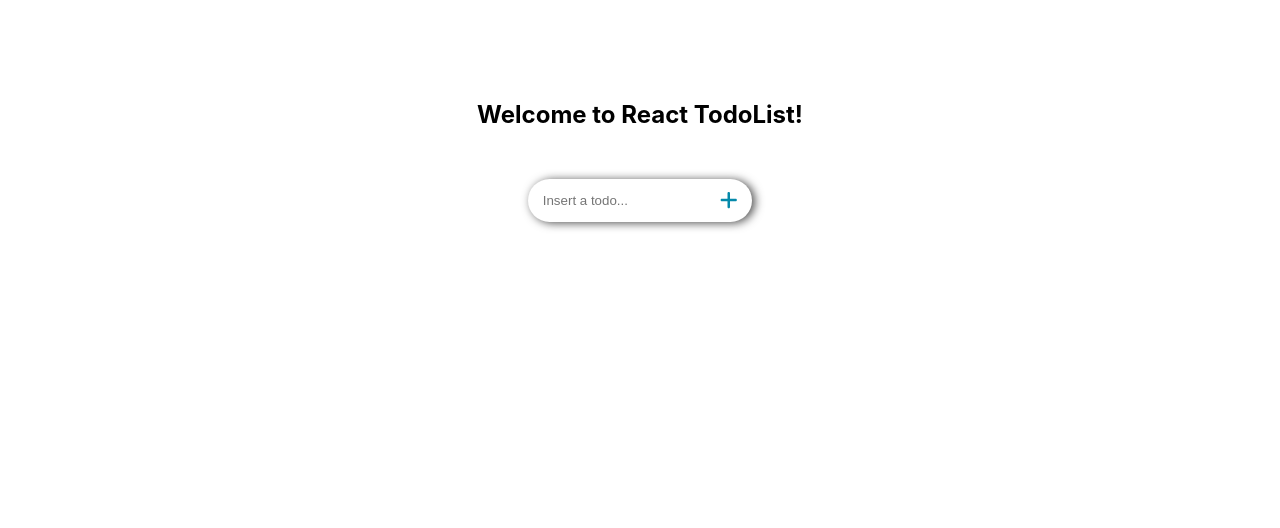
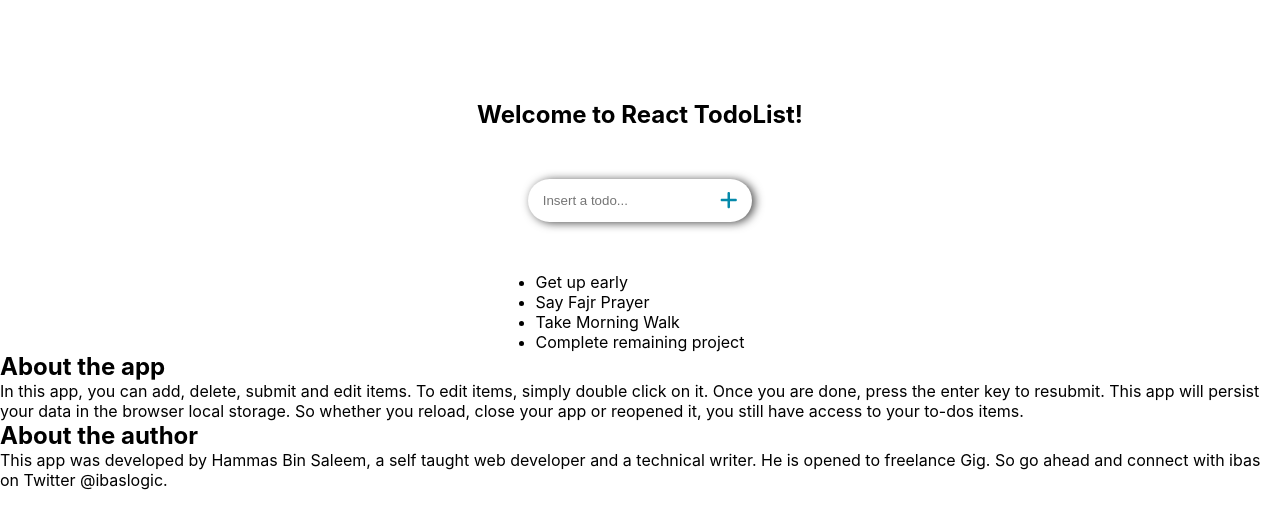
Before and after one commit to HAMMAS-SALEEM/ReactJS-TodoList, a React (Create React App) app: page / in a window 1280 px wide. Shown: the top 528 px of the page. Built offline with nearby package versions, Linux system fonts and the light colour scheme.

Commit message:
Added Todos list

```diff
--- a/src/App.js
+++ b/src/App.js
@@ -1,16 +1,16 @@
 import * as React from 'react';
 // import { Routes, Route, Link } from 'react-router-dom';
 import './App.css';
-// import AboutApp from './components/js/AboutApp';
-// import AboutAuthor from './components/js/AboutAuthor';
+import AboutApp from './components/js/AboutApp';
+import AboutAuthor from './components/js/AboutAuthor';
 import Home from './components/js/Homepage';
 
 export default function App() {
   return (
     <>
       <Home />
-      {/* <AboutApp />
-      <AboutAuthor /> */}
+      <AboutApp />
+      <AboutAuthor />
     </>
   );
 }
--- a/src/components/js/Form.js
+++ b/src/components/js/Form.js
@@ -4,8 +4,12 @@ import { FontAwesomeIcon } from '@fortawesome/react-fontawesome';
 import { faPlus } from '@fortawesome/free-solid-svg-icons';
 
 export default function Form() {
+  function handleSubmit(event) {
+    event.preventDafault();
+    // console.log('working');
+  }
   return (
-    <form id="form">
+    <form id="form" onSubmit={handleSubmit}>
       <input className="todo-input-box" type="text" placeholder="Insert a todo..." />
       <button type="submit" className="submit-todo-button-container">
         <FontAwesomeIcon icon={faPlus} />
--- a/src/components/js/Homepage.js
+++ b/src/components/js/Homepage.js
@@ -1,12 +1,16 @@
 import React from 'react';
 import Form from './Form';
 import '../css/Homepage.css';
+import Todos from './Todos';
 
 export default function Home() {
   return (
     <section className="App">
       <h1 className="homepage-title">Welcome to React TodoList!</h1>
       <Form />
+      <ul className="todos-container">
+        <Todos />
+      </ul>
     </section>
   );
 }
--- /dev/null
+++ b/src/components/js/Todos.js
@@ -0,0 +1,13 @@
+import React from 'react';
+
+export default function Todos() {
+  const arr = [{ id: 1, title: 'Get up early', completed: false },
+    { id: 2, title: 'Say Fajr Prayer', completed: false },
+    { id: 3, title: 'Take Morning Walk', completed: false },
+    { id: 4, title: 'Complete remaining project', completed: false }];
+  return (
+    arr.map((element) => (
+      <li key={element.id}>{element.title}</li>
+    ))
+  );
+}
```
